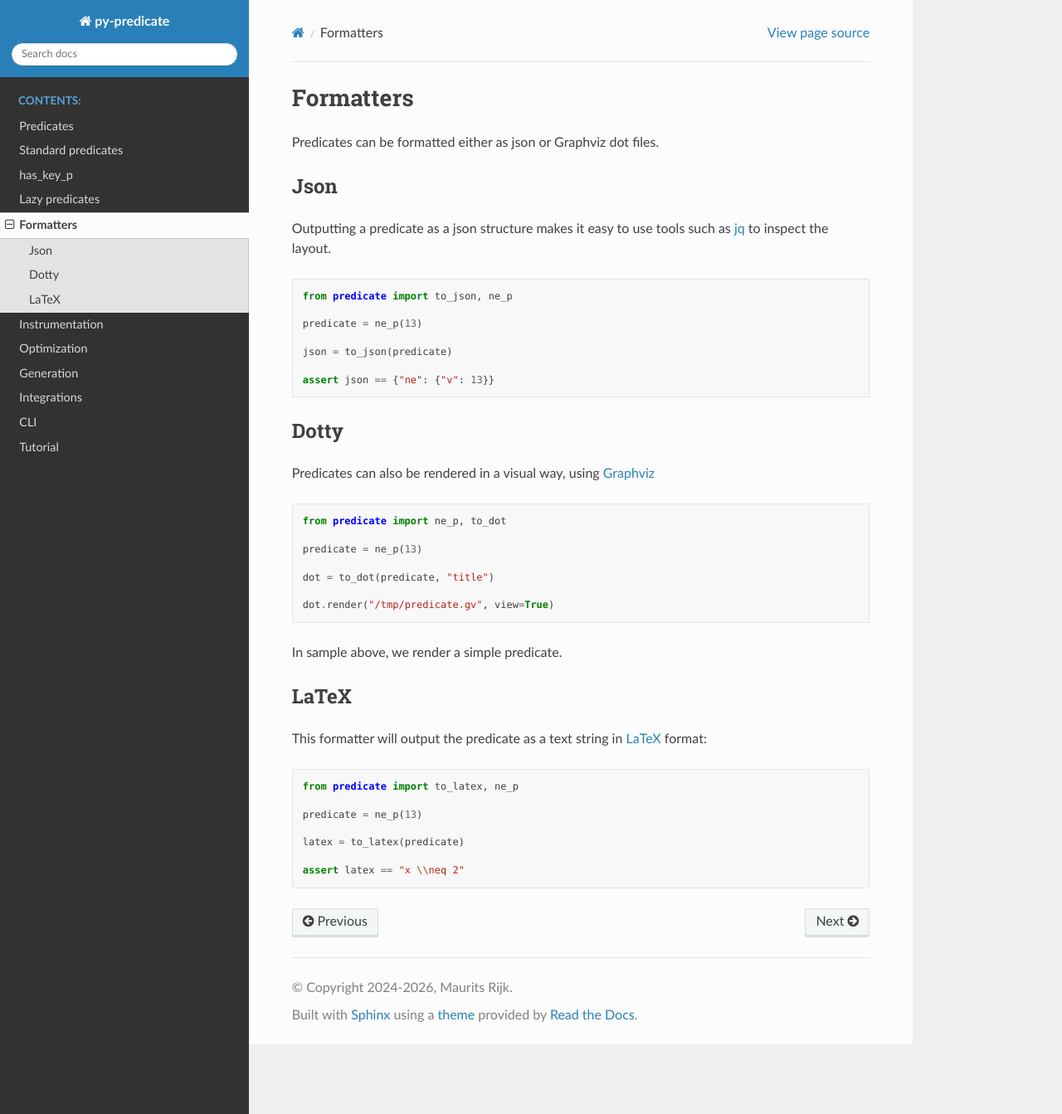
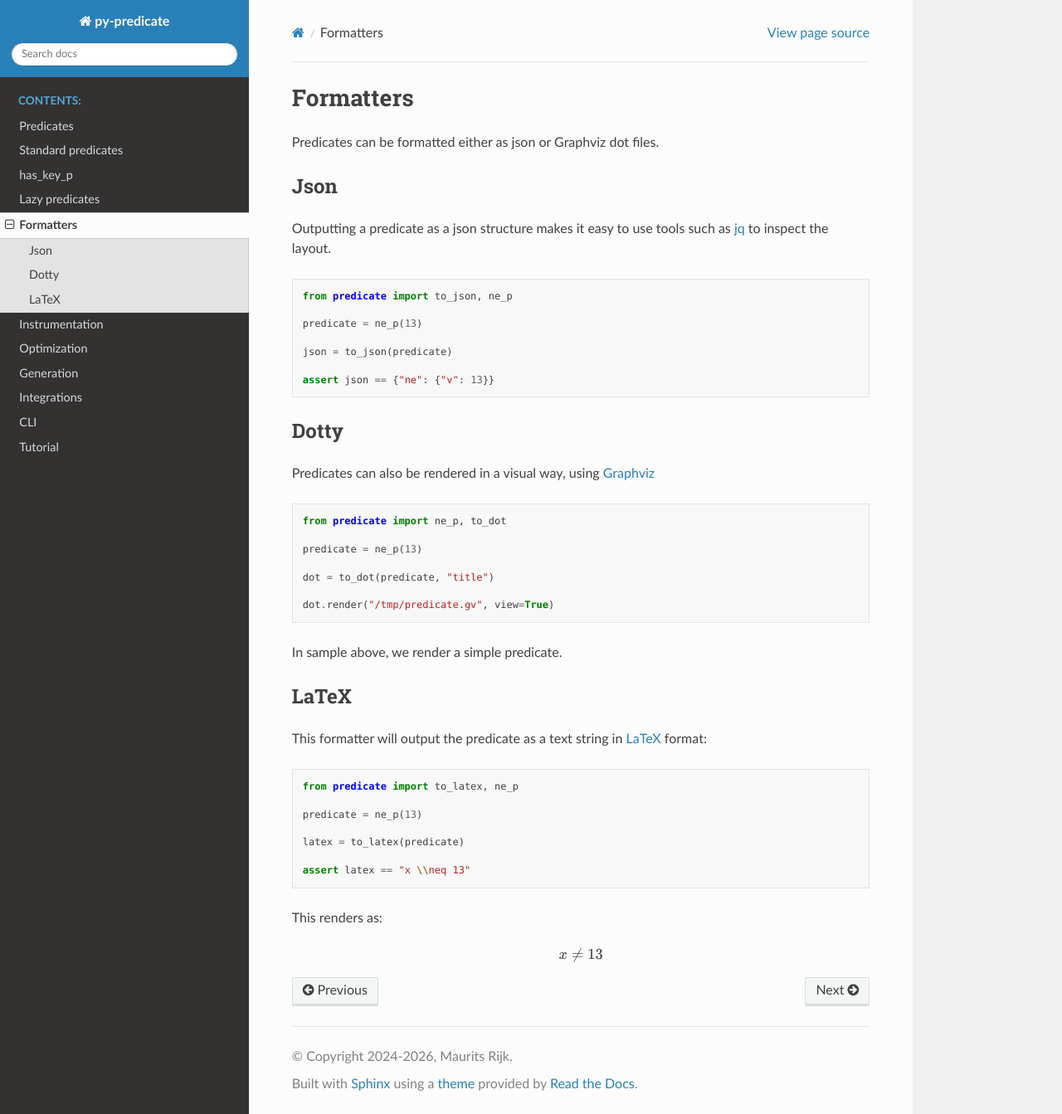
Before and after one commit to mrijk/py-predicate, a Sphinx documentation site: the page built from docs/formatters.rst, in a window 1280 px wide and 1343 px high. Shown: the whole window at 83% size. Built offline with Sphinx 7.4.7 and the Read the Docs theme 3.1.0, drawn with Linux system fonts in a browser that asks for light colours.

Commit message:
Fix LaTeX example and show rendered output
Co-Authored-By: Claude Opus 5.5 (1M context) <noreply@anthropic.com>

```diff
--- a/docs/formatters.rst
+++ b/docs/formatters.rst
@@ -47,4 +47,10 @@ This formatter will output the predicate as a text string in `LaTeX <https://www
 
     latex = to_latex(predicate)
 
-    assert latex == "x \\neq 2"
+    assert latex == "x \\neq 13"
+
+This renders as:
+
+.. math::
+
+    x \neq 13
```
